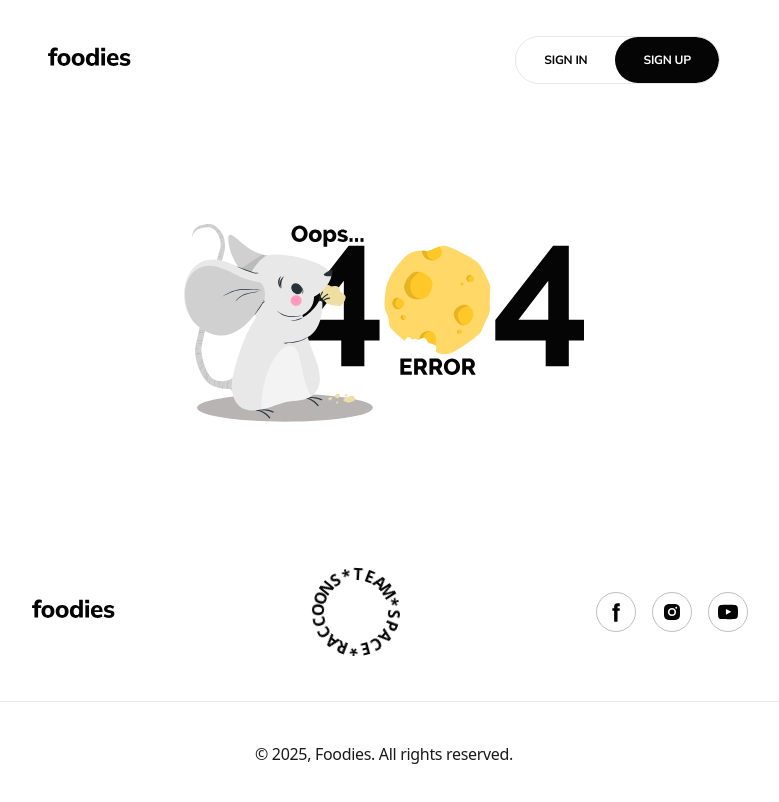
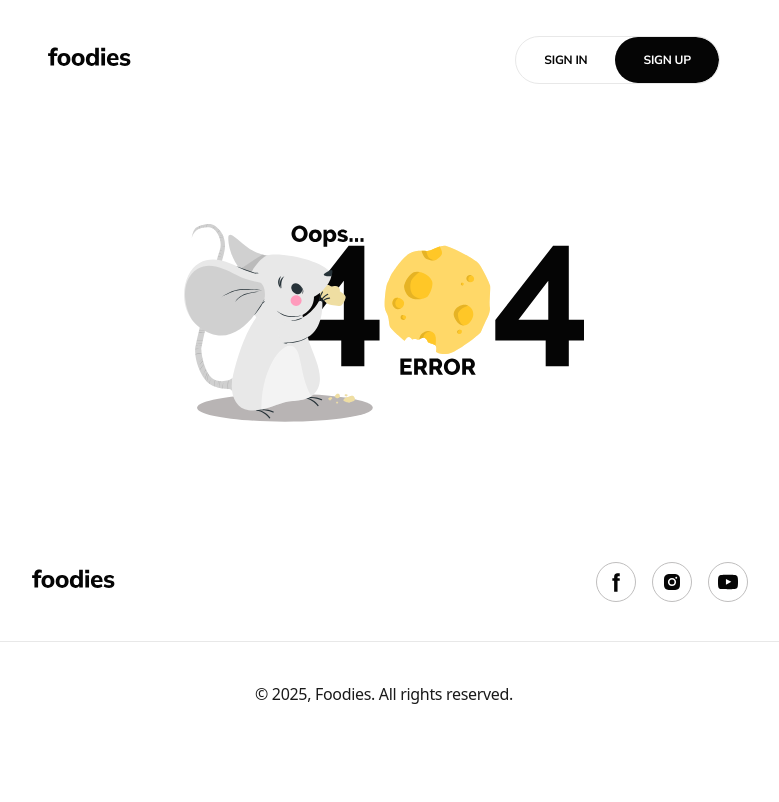
Before and after one commit to tobolovskaya/foodies-app, a React (Vite) app in the folder frontend/: page /login in a window 1280 px wide. Shown: the top 802 px of the page, without its empty margins (256-1035 px from the left). Built offline with nearby package versions, Linux system fonts and the light colour scheme.

Commit message:
Update Footer.jsx

```diff
--- a/frontend/src/components/sections/Footer/Footer.jsx
+++ b/frontend/src/components/sections/Footer/Footer.jsx
@@ -1,21 +1,13 @@
-import CircularText from '../../CircularText/CircularText';
+
 import Logo from '../../Logo/Logo';
 import NetworkLinks from '../../NetworkLinks/NetworkLinks';
 import styles from './Footer.module.css';
 
-const Footer = ({ openModal }) => {
+const Footer = () => {
   return (
     <footer className={`container ${styles.footer}`}>
       <div className={styles.wrapper}>
         <Logo />
-        <div onClick={() => openModal('team')}>
-          <CircularText
-            text="SPACE*RACCOONS*TEAM*"
-            onHover="speedUp"
-            spinDuration={20}
-            className="custom-class"
-          />
-        </div>
         <NetworkLinks />
       </div>
       <p className={styles.copyright}>
```
